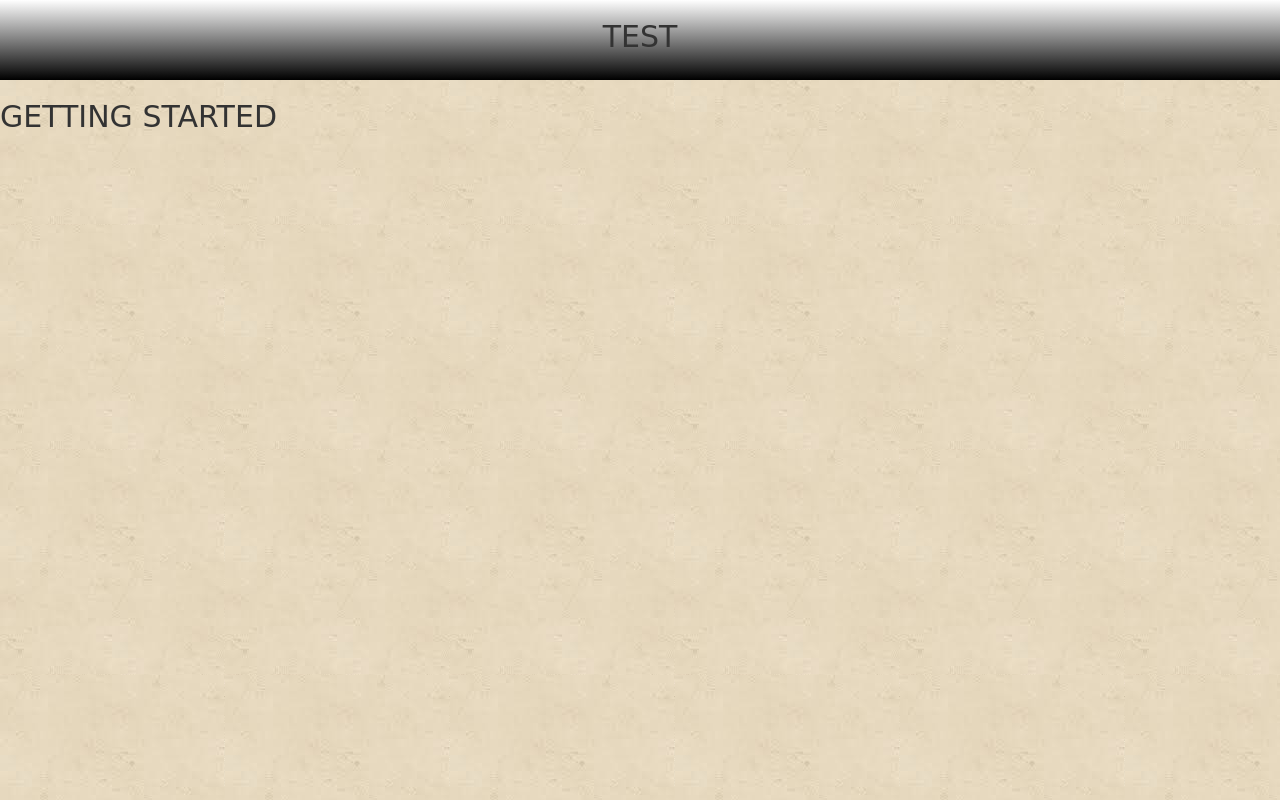
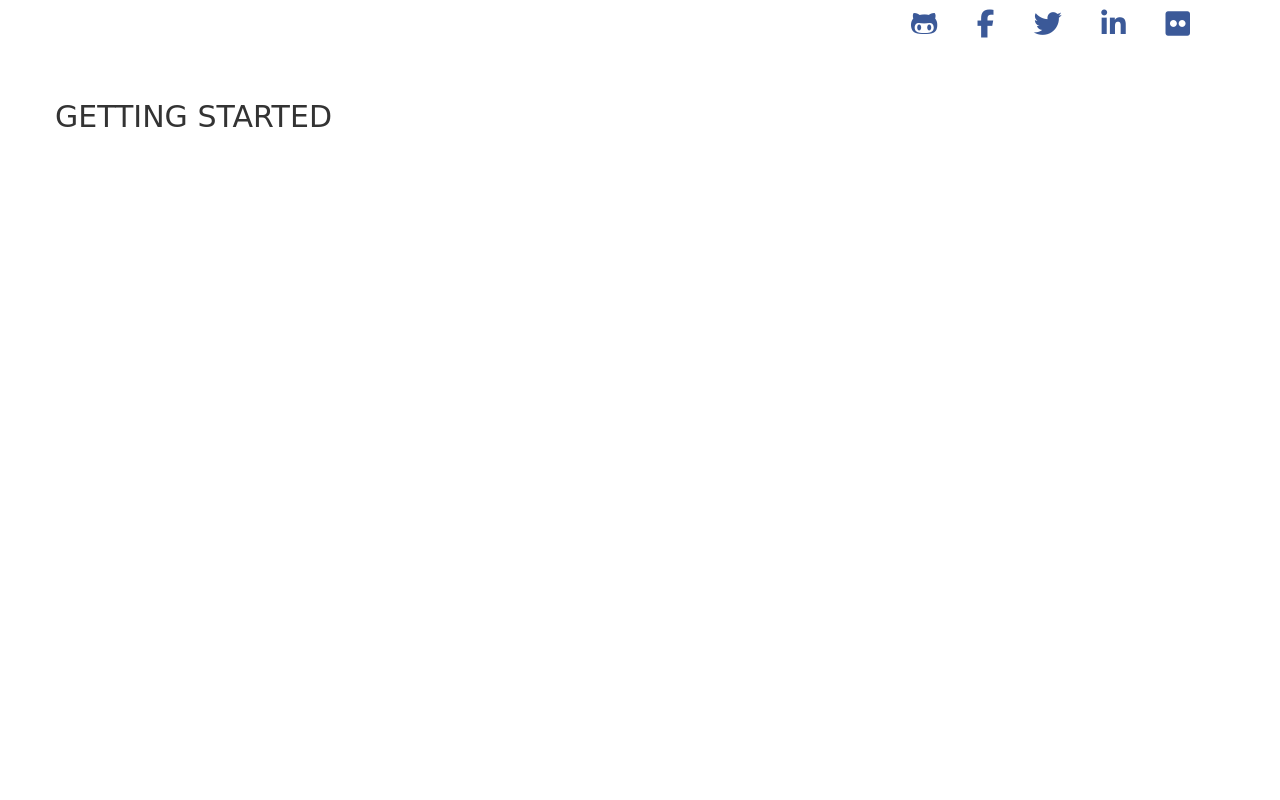
Before and after one commit to LeaDD/dotinfo, a website: page src/index.html in a window 1280 px wide. Drawn offline with nearby package versions, Linux system fonts and the light colour scheme; a web font is replaced by a local one.

Commit message:
Place and wire up social icons

```diff
--- a/src/css/style.css
+++ b/src/css/style.css
@@ -1,4 +1,11 @@
 /*GLOBAL*/
+
+/*@import url(http://weloveiconfonts.com/api/?family=fontawesome);
+
+ fontawesome
+[class*="fontawesome-"]:before {
+  font-family: 'FontAwesome', sans-serif;
+}*/
 
 * {
     -webkit-box-sizing: border-box;
@@ -7,24 +14,40 @@
     box-sizing: border-box;
 }
 
+.social-icons {
+    padding: 0;
+}
+
+.social-icons li {
+    display: inline-block;
+    color:#3B5998;
+    margin-right:3%;
+    font-size:2.0em;
+    margin-top:10px;
+    font-weight:bold;
+    /*position:relative;*/
+    /*line-height:1.5em;*/
+    /*left:2%;*/
+}
+
 img, embed, object, video {
     max-width: 100%;
 }
 
 body {
     /*bacground: #fff;*/
-    background-image: url('../img/neutral-tile.jpg');
+    /*background-image: url('../img/neutral-tile.jpg');*/
     font-family: 'Risque', cursive;
 }
 
 header {
     height: 10vh;
-    text-align: center;
-    background: #000;
+    text-align: right;
+    /*background: #000;
     background: -webkit-linear-gradient( #000,#fff);
     background: -o-linear-gradient( #000,#fff);
     background: -moz-linear-gradient( #000,#fff);
-    background: linear-gradient(to top, #000,#fff);
+    background: linear-gradient(to top, #000,#fff);*/
 }
 
 hr {
--- a/src/index.html
+++ b/src/index.html
@@ -11,7 +11,6 @@
     <title>David Deal Dot Info | Gaming Nerd &amp; Aspiring Software Developer</title>
     <link href="favicon.ico" rel="icon" type="image/x-icon">
 
-
     <!-- Normalize -->
     <link rel="stylesheet" href="https://cdnjs.cloudflare.com/ajax/libs/normalize/4.2.0/normalize.min.css">
     <!-- Bootstrap -->
@@ -19,7 +18,8 @@
 
     <!-- Stylesheet -->
     <link href="css/style.css" rel="stylesheet">
-    <link href="https://fonts.googleapis.com/css?family=Risque" rel="stylesheet">
+    <script src="https://use.fontawesome.com/f7e2c243f7.js"></script>
+    <!-- <link href="https://fonts.googleapis.com/css?family=Risque" rel="stylesheet"> -->
 
     <!-- Libraries -->
     <!-- Modernizr -->
@@ -28,9 +28,15 @@
 </head>
 
 <body>
-    <main class="container-fluid">
+    <main class="container">
         <header class="row" id="social-strip">
-            <h2>TEST</h2>
+            <ul class="social-icons">
+              <a href="https://github.com/LeaDD"><li class="fa fa-github-alt"></li></a>
+              <a href="https://www.facebook.com/david.deal.56"><li class="fa fa-facebook"></li></a>
+              <a href="https://twitter.com/darth_midlo"><li class="fa fa-twitter"></li></a>
+              <a href="https://www.linkedin.com/in/david-b-deal"><li class="fa fa-linkedin"></li></a>
+              <a href="https://www.flickr.com/photos/ddeal/"><li class="fa fa-flickr"></li></a>
+            </ul>
         </header>
 
         <section class="row" id="main">
```
Also changed, not shown: dist/css/style.css.
